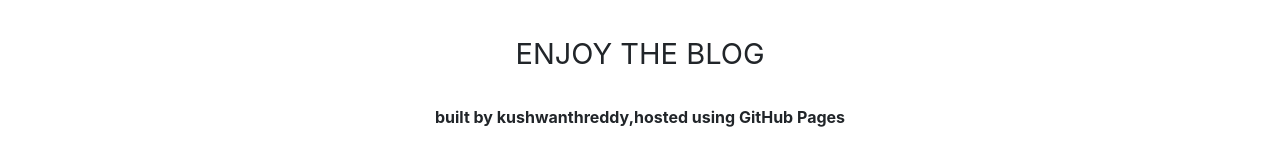
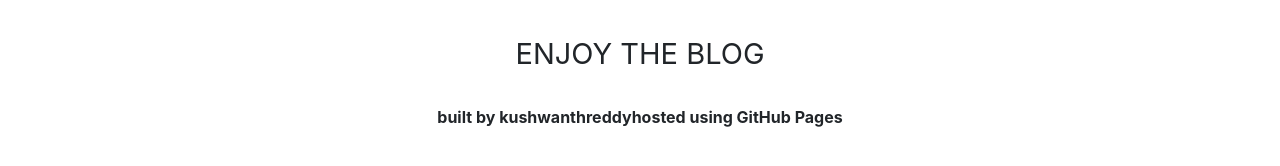
Before and after one commit to kushwanth/blogiee, a Jekyll site: the page built from index.html, in a window 1280 px wide. Shown: the part 661-827 px from the top of the page. Built offline with Jekyll 4.4.1, drawn with Linux system fonts in a browser that asks for light colours.

Commit message:
layout footer

```diff
--- a/_layouts/default.html
+++ b/_layouts/default.html
@@ -38,7 +38,7 @@
 
 <footer class="site-footer">
 <p style="text-align: center; font-size: 29px;">ENJOY THE BLOG</p>
-<div style="text-align: center;"><strong><span>built by kushwanthreddy</span>,<span>hosted using GitHub Pages</span></strong></div>
+<div style="text-align: center;"><strong>built by kushwanthreddy</strong><strong>hosted using GitHub Pages</strong></div>
 </footer>
 </div>
 </body>
```
